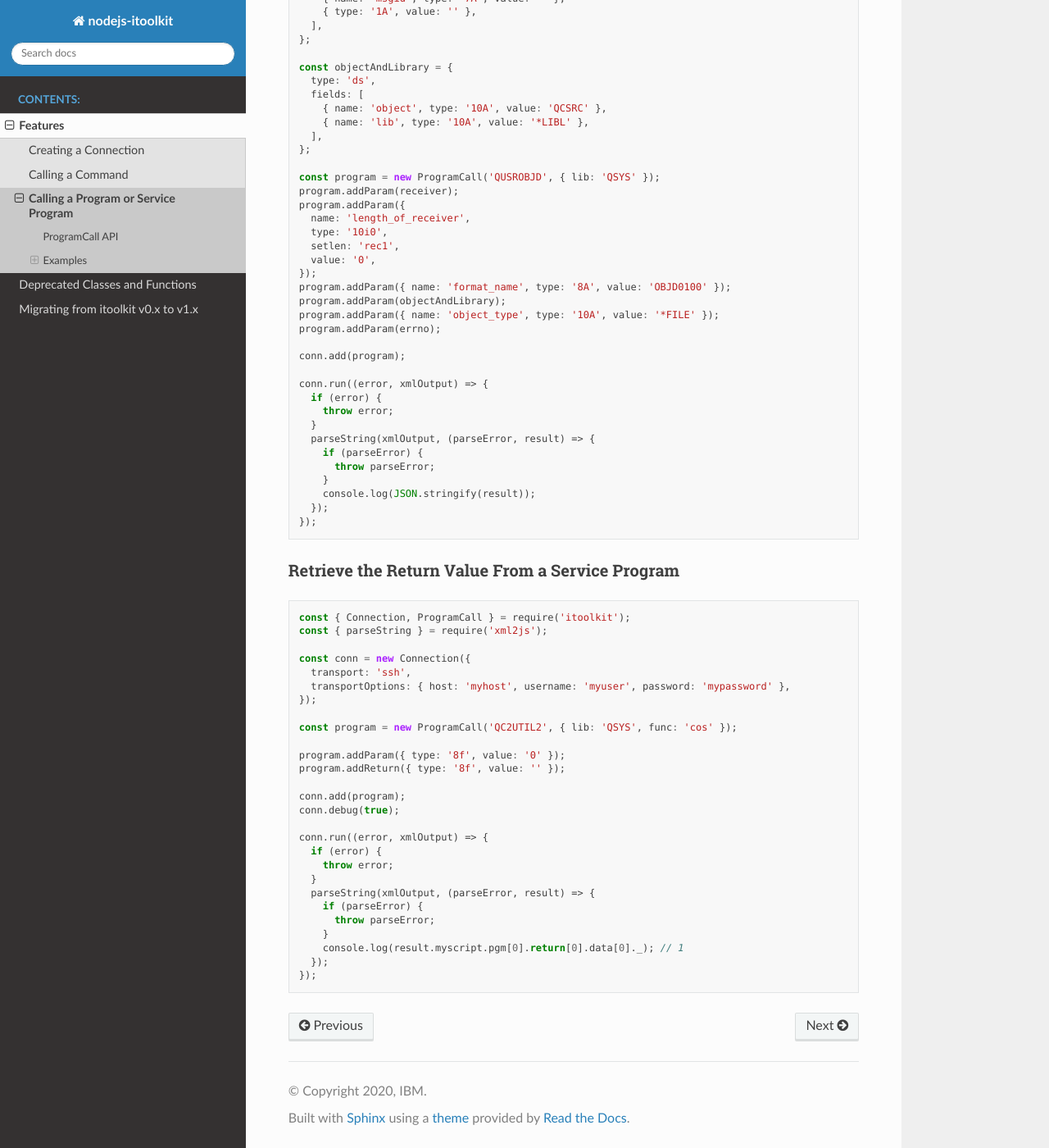
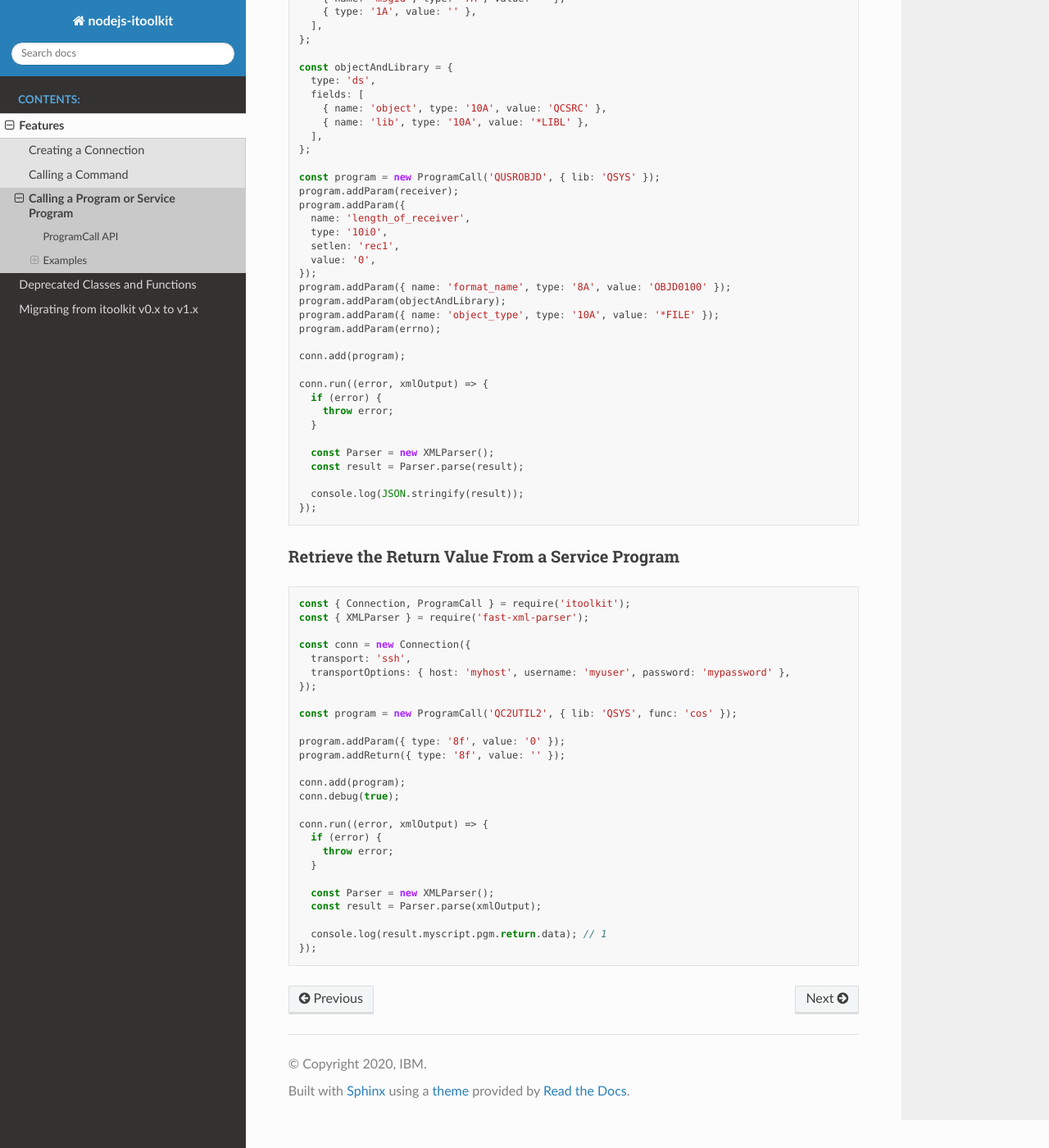
Before and after one commit to IBM/nodejs-itoolkit, a Sphinx documentation site: the page built from docs/ProgramCall.rst, in a window 1280 px wide and 1400 px high, scrolled down 1654 px. Shown: the whole window at 82% size. Built offline with Sphinx 7.4.7 and the Read the Docs theme 2.0.0, drawn with Linux system fonts in a browser that asks for light colours; some of the changed text lies outside the part shown.

Commit message:
docs: Reference alternate XML parser (#345)
Signed-off-by: Wyatt Teeter <teeterwyatt@gmail.com>
Signed-off-by: xWyatt <wteeter@ppi-global.com>

```diff
--- a/docs/examples/cosine.js
+++ b/docs/examples/cosine.js
@@ -1,5 +1,5 @@
 const { Connection, ProgramCall } = require('itoolkit');
-const { parseString } = require('xml2js');
+const { XMLParser } = require('fast-xml-parser');
 
 const conn = new Connection({
   transport: 'ssh',
@@ -18,10 +18,9 @@ conn.run((error, xmlOutput) => {
   if (error) {
     throw error;
   }
-  parseString(xmlOutput, (parseError, result) => {
-    if (parseError) {
-      throw parseError;
-    }
-    console.log(result.myscript.pgm[0].return[0].data[0]._); // 1
-  });
+
+  const Parser = new XMLParser();
+  const result = Parser.parse(xmlOutput);
+
+  console.log(result.myscript.pgm.return.data); // 1
 });
--- a/docs/examples/qusrobjd.js
+++ b/docs/examples/qusrobjd.js
@@ -1,5 +1,5 @@
 const { Connection, ProgramCall } = require('itoolkit');
-const { parseString } = require('xml2js');
+const { XMLParser } = require('fast-xml-parser');
 
 const conn = new Connection({
   transport: 'ssh',
@@ -71,10 +71,9 @@ conn.run((error, xmlOutput) => {
   if (error) {
     throw error;
   }
-  parseString(xmlOutput, (parseError, result) => {
-    if (parseError) {
-      throw parseError;
-    }
-    console.log(JSON.stringify(result));
-  });
+
+  const Parser = new XMLParser();
+  const result = Parser.parse(result);
+
+  console.log(JSON.stringify(result));
 });
--- a/docs/migratation-guide-v1.0.rst
+++ b/docs/migratation-guide-v1.0.rst
@@ -292,7 +292,7 @@ xmlToJson
 ---------
 
 ``xmlToJson`` is deprecated and will be removed in ``v2.x``. Use
-`xml2js <https://www.npmjs.com/package/xml2js>`__ instead.
+an external XML parser such as `fast-xml-parser <https://www.npmjs.com/package/fast-xml-parser>`__.
 
 iDataQueue
 ----------
```
Also changed, not shown: README.md (+7 -8 lines), docs/examples/rtvjoba.js (+6 -7 lines), 1 other file.
